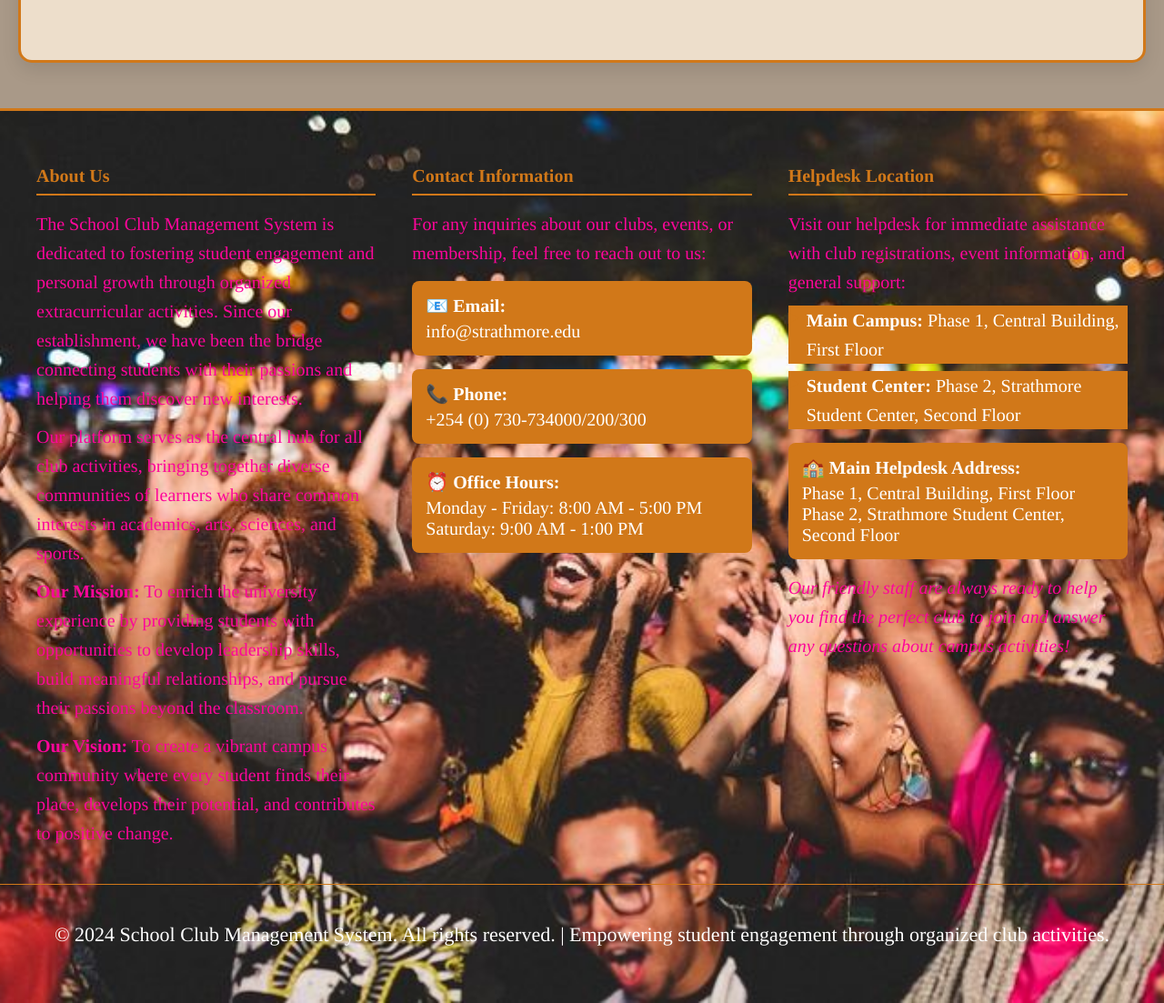
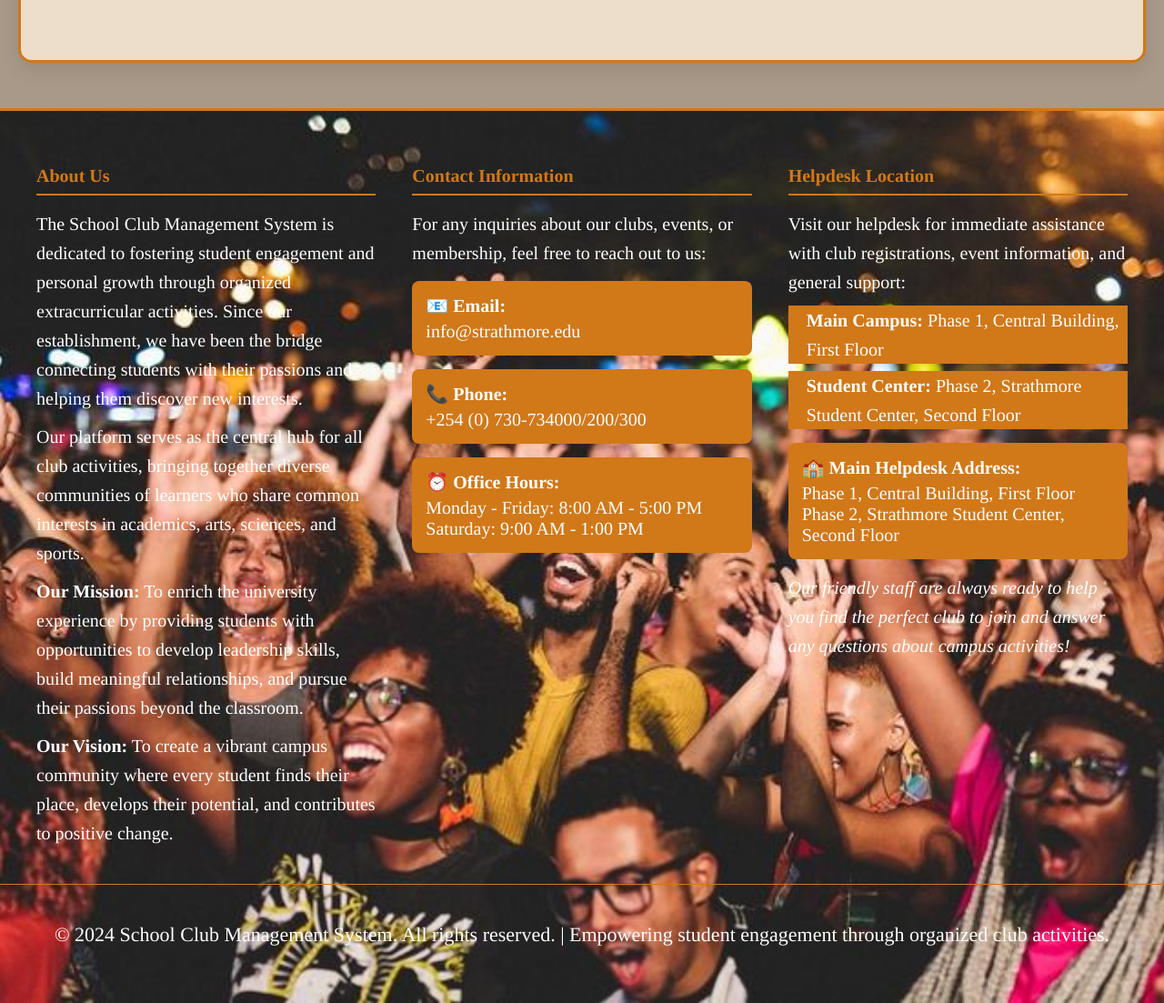
Before and after one commit to bennyboue/Club-information-application-system, a PHP site: page /home.php in a window 1280 px wide. Shown: the part 3666-4769 px from the top of the page at 91% size. Run offline with PHP 8.4, Linux system fonts and the light colour scheme; data comes from the database, SQL or seed files in the repository.

Commit message:
changed footer text colour

```diff
--- a/home.php
+++ b/home.php
@@ -579,7 +579,7 @@ $conn->close();
         .footer-section p, .footer-section ul {
             margin: 10px 0;
             line-height: 1.6;
-            color: rgb(253, 6, 154);
+            color: rgb(255, 255, 255);
         }
 
         .footer-section ul {
```
